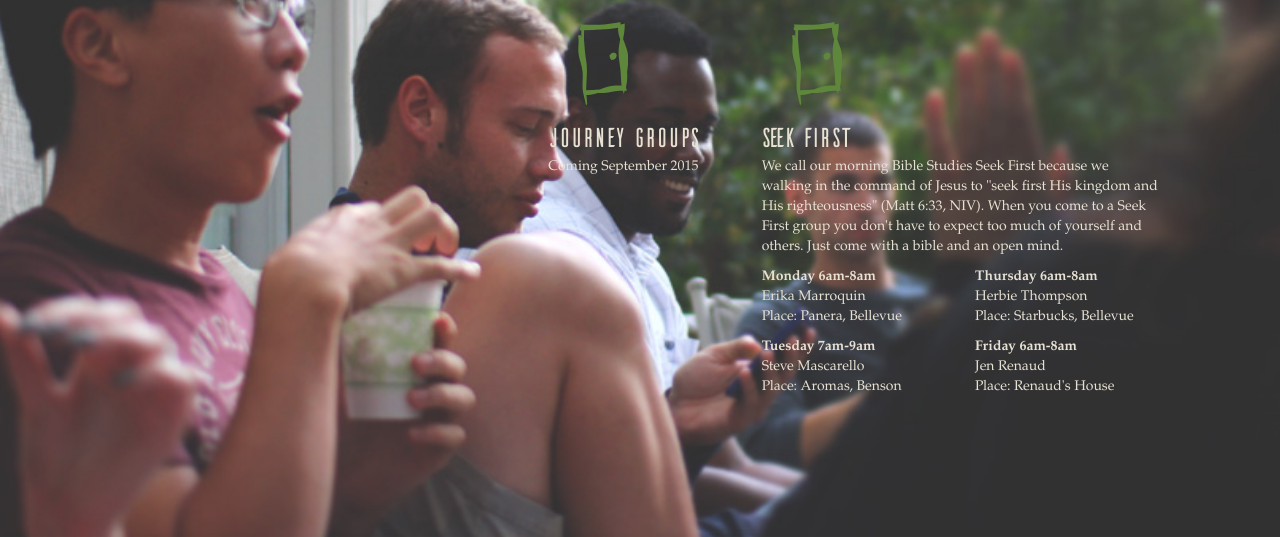
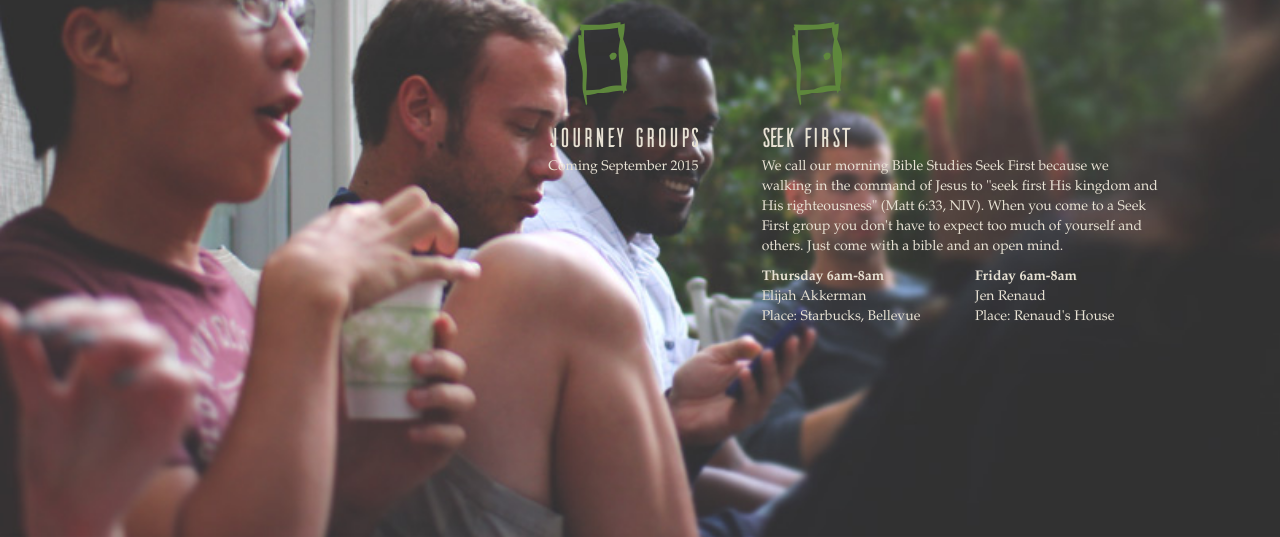
Before and after one commit to Default2510/BCCTribe, a plain HTML site: page Tribe/index.html at #/small-groups in a window 1280 px wide. Shown: the part 199-736 px from the top of the page. Drawn offline with Linux system fonts and the light colour scheme.

Commit message:
Update Seek First
Updated information for seek first

```diff
--- a/Tribe/app/views/small-groups.html
+++ b/Tribe/app/views/small-groups.html
@@ -15,15 +15,7 @@
 					<p>We call our morning Bible Studies Seek First because we walking in the command of Jesus to "seek first His kingdom and His righteousness" (Matt 6:33, NIV). When you come to a Seek First group you don't have to expect too much of yourself and others. Just come with a bible and an open mind.</p>
 					<div class="row">
 						<div class="col-xs-6">
-							<p><strong>Monday 6am-8am</strong><br />Erika Marroquin<br />Place: Panera, Bellevue</p>
-						</div>
-						<div class="col-xs-6">
-							<p><strong>Thursday 6am-8am</strong><br />Herbie Thompson<br />Place: Starbucks, Bellevue</p>
-						</div>
-					</div>
-					<div class="row">
-						<div class="col-xs-6">
-							<p><strong>Tuesday 7am-9am</strong><br />Steve Mascarello<br />Place: Aromas, Benson</p>
+							<p><strong>Thursday 6am-8am</strong><br />Elijah Akkerman<br />Place: Starbucks, Bellevue</p>
 						</div>
 						<div class="col-xs-6">
 							<p><strong>Friday 6am-8am</strong><br />Jen Renaud<br />Place: Renaud's House</p>
```
